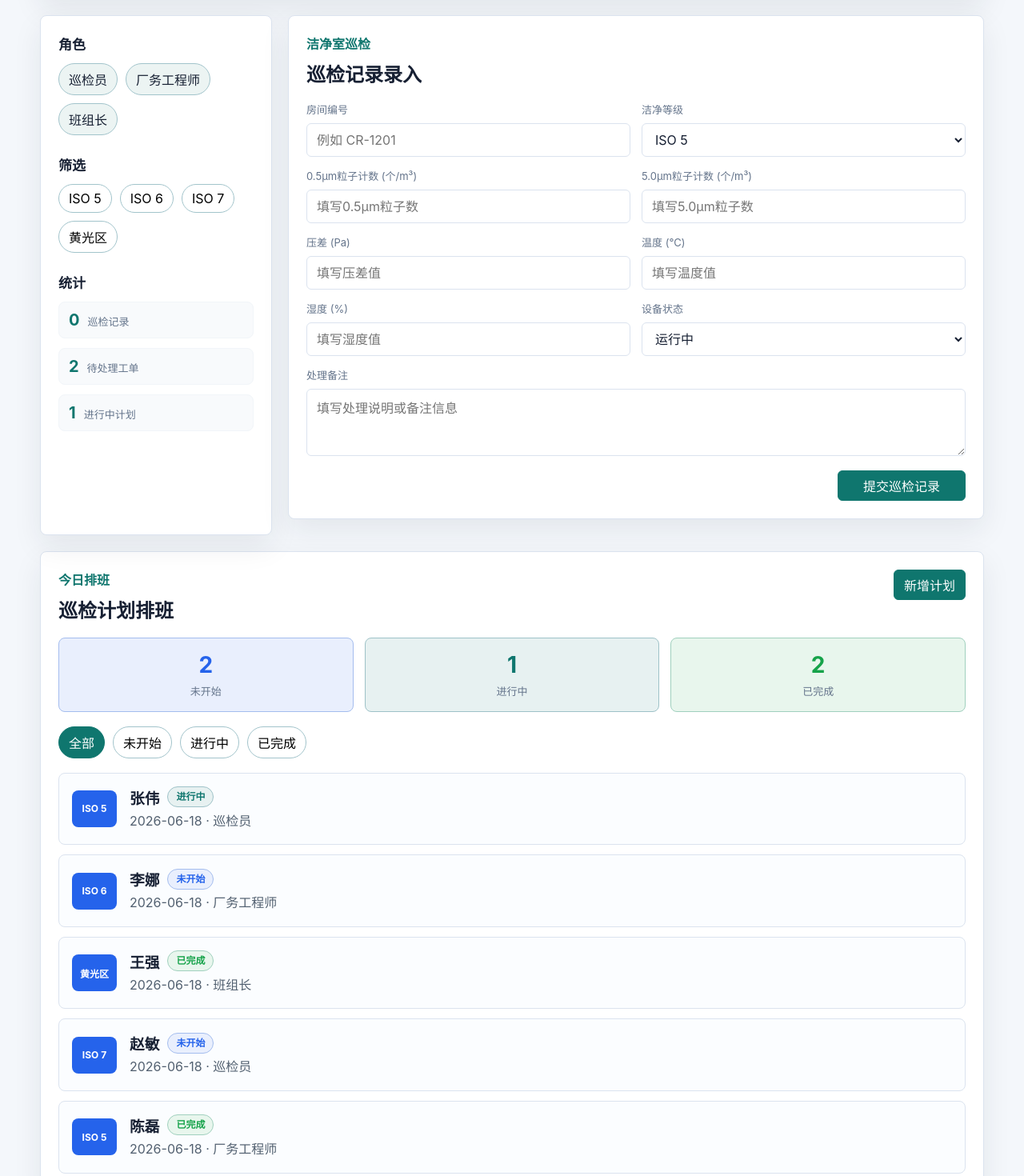
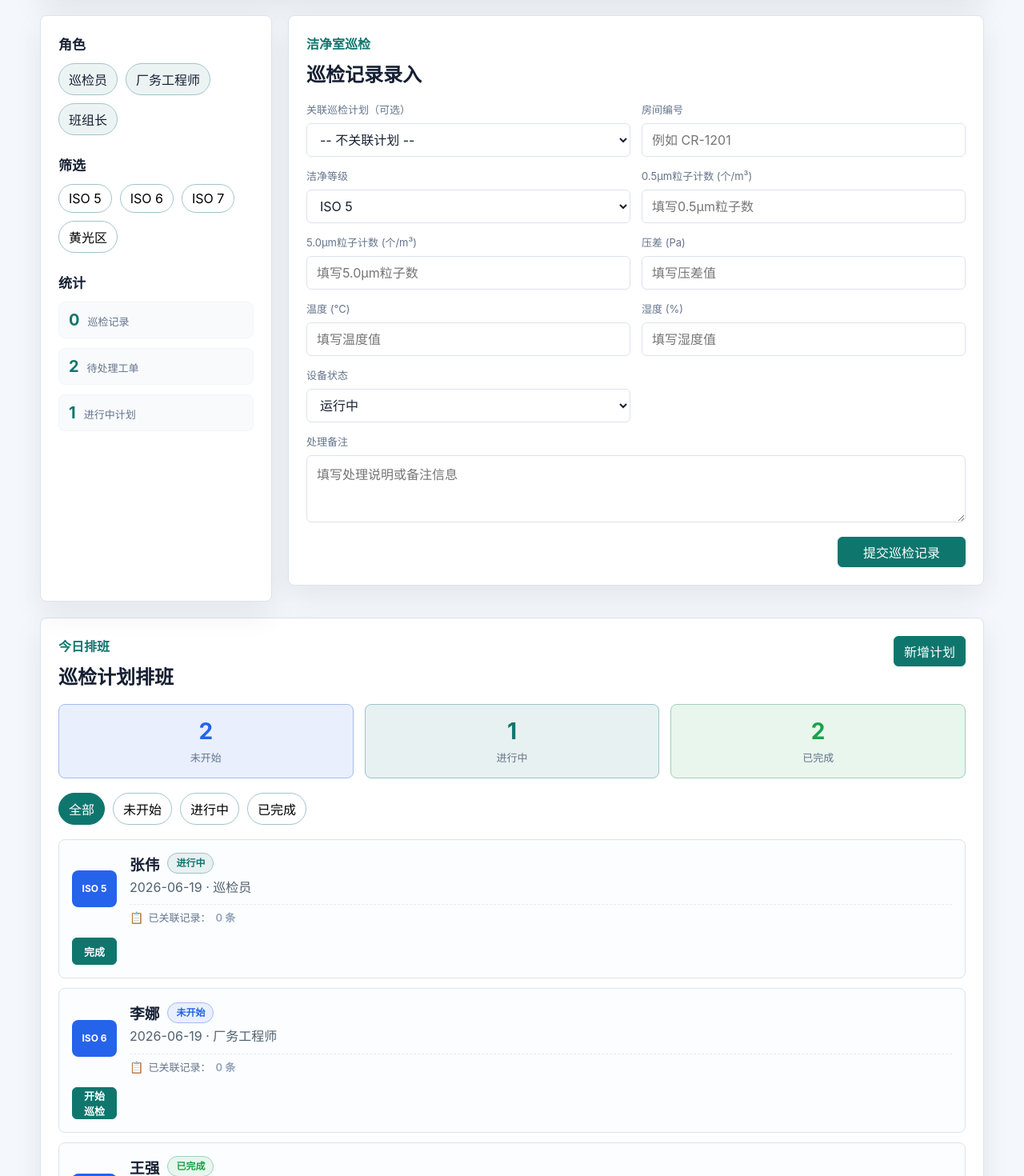
Before and after one commit to aliAjax/hxwl-09-6ff6e8e, a React (Vite) app: page / in a window 1280 px wide. Shown: the part 4340-5810 px from the top of the page at 80% size. Built offline with nearby package versions, Linux system fonts and the light colour scheme.

Commit message:
.3436396082391580:bb55410436bda3ade891bbcc220434fa_6a34e845ae137ad716a97a24.6a34e847ae137ad716a97a2c.6a34e8478c8f945cc8b932af:Trae CN.T(2026/6/19 14:57:11)

```diff
--- a/src/App.tsx
+++ b/src/App.tsx
@@ -19,6 +19,7 @@ import { useAppStore } from "./stores";
 import type {
   AnomalyType,
   CleanArea,
+  InspectionRecord,
   PlanStatus,
   RoleType,
   TicketAnomalyType,
@@ -72,6 +73,8 @@ function App() {
     anomalyTraces,
     setThresholds,
     addInspectionRecord,
+    linkRecordToPlan,
+    getTodayPlans,
     createTicketFromRecord,
     hasTicketForRecord,
     getExistingRoomIds,
@@ -148,6 +151,13 @@ function App() {
     const total = sampleRecords.length - results.filter((r) => r.none).length;
     return [String(particle), String(pressure), String(temphum), String(total)];
   }, [thresholds]);
+
+  const handleSubmitInspectionRecord = (record: InspectionRecord, planId?: number) => {
+    addInspectionRecord(record);
+    if (planId) {
+      linkRecordToPlan(planId, record.id);
+    }
+  };
 
   const handlePlanStatusFilter = (filter: "全部" | PlanStatus) => {
     setFilters({ ...filters, planStatusFilter: filter });
@@ -369,8 +379,9 @@ function App() {
 
         <InspectionRecordForm
           thresholds={thresholds}
-          onSubmit={addInspectionRecord}
+          onSubmit={handleSubmitInspectionRecord}
           existingRoomIds={getExistingRoomIds()}
+          todayPlans={getTodayPlans()}
         />
       </section>
 
@@ -379,6 +390,7 @@ function App() {
         activeFilter={filters.planStatusFilter}
         onFilterChange={handlePlanStatusFilter}
         onAddPlan={(plan) => createInspectionPlan(plan)}
+        onStatusChange={(planId, status) => store.updateInspectionPlanStatus(planId, status)}
       />
 
       <AnomalyTicketManagement
--- a/src/components/InspectionRecordForm.tsx
+++ b/src/components/InspectionRecordForm.tsx
@@ -1,4 +1,4 @@
-import { useState, useMemo } from "react";
+import { useState, useMemo, useEffect } from "react";
 import type {
   AreaThreshold,
   CleanArea,
@@ -7,6 +7,7 @@ import type {
   RecordStatus,
   AnomalyType,
   InspectionRecordInput,
+  InspectionPlan,
 } from "../domain";
 import {
   CLEAN_AREAS,
@@ -31,16 +32,18 @@ type SampleRecord = {
 
 interface InspectionRecordFormProps {
   thresholds: AreaThreshold[];
-  onSubmit: (record: InspectionRecord) => void;
+  onSubmit: (record: InspectionRecord, planId?: number) => void;
   existingRoomIds: string[];
+  todayPlans: InspectionPlan[];
 }
 
 const project = {
   domain: "洁净室巡检",
 };
 
-export default function InspectionRecordForm({ thresholds, onSubmit, existingRoomIds }: InspectionRecordFormProps) {
+export default function InspectionRecordForm({ thresholds, onSubmit, existingRoomIds, todayPlans }: InspectionRecordFormProps) {
   const [form, setForm] = useState({
+    planId: "" as string,
     roomId: "",
     area: CLEAN_AREAS[0] as CleanArea,
     particle05um: "",
@@ -53,6 +56,20 @@ export default function InspectionRecordForm({ thresholds, onSubmit, existingRoo
   });
   const [errors, setErrors] = useState<Record<string, string>>({});
   const [showSuccess, setShowSuccess] = useState(false);
+
+  const selectedPlan = useMemo(() => {
+    if (!form.planId) return null;
+    return todayPlans.find((p) => p.id === parseInt(form.planId)) || null;
+  }, [form.planId, todayPlans]);
+
+  useEffect(() => {
+    if (selectedPlan) {
+      setForm((prev) => ({
+        ...prev,
+        area: selectedPlan.area,
+      }));
+    }
+  }, [selectedPlan]);
 
   const previewRecord = useMemo(() => {
     const p05 = parseFloat(form.particle05um);
@@ -135,10 +152,12 @@ export default function InspectionRecordForm({ thresholds, onSubmit, existingRoo
     };
 
     const newRecord = buildInspectionRecord(input, thresholds);
+    const planId = form.planId ? parseInt(form.planId) : undefined;
 
-    onSubmit(newRecord);
+    onSubmit(newRecord, planId);
 
     setForm({
+      planId: "",
       roomId: "",
       area: CLEAN_AREAS[0],
       particle05um: "",
@@ -176,6 +195,31 @@ export default function InspectionRecordForm({ thresholds, onSubmit, existingRoo
       </div>
 
       <div className="record-form-grid">
+        <label>
+          <span>关联巡检计划（可选）</span>
+          <select
+            value={form.planId}
+            onChange={(e) => updateField("planId", e.target.value)}
+          >
+            <option value="">-- 不关联计划 --</option>
+            {todayPlans.length === 0 && (
+              <option value="" disabled>（今日暂无计划）</option>
+            )}
+            {todayPlans.map((p) => (
+              <option key={p.id} value={p.id}>
+                {p.area} · {p.inspector} · {p.status}
+              </option>
+            ))}
+          </select>
+          {selectedPlan && (
+            <small className="plan-info-hint">
+              已带出：洁净等级 <strong>{selectedPlan.area}</strong>
+              {selectedPlan.inspector && ` · 巡检员：${selectedPlan.inspector}`}
+              {selectedPlan.role && ` · 角色：${selectedPlan.role}`}
+            </small>
+          )}
+        </label>
+
         <label className={errors.roomId ? "has-error" : ""}>
           <span>房间编号</span>
           <input
@@ -191,11 +235,13 @@ export default function InspectionRecordForm({ thresholds, onSubmit, existingRoo
           <select
             value={form.area}
             onChange={(e) => updateField("area", e.target.value)}
+            disabled={!!selectedPlan}
           >
             {CLEAN_AREAS.map((a) => (
               <option key={a} value={a}>{a}</option>
             ))}
           </select>
+          {selectedPlan && <small className="plan-info-hint">已从计划自动带出</small>}
         </label>
 
         <label className={errors.particle05um ? "has-error" : ""}>
--- a/src/components/InspectionSchedule.tsx
+++ b/src/components/InspectionSchedule.tsx
@@ -129,7 +129,9 @@ function InspectionSchedule({
       )}
 
       <div className="record-list">
-        {filtered.map((plan) => (
+        {filtered.map((plan) => {
+          const linkedCount = (plan.linkedRecordIds ?? []).length;
+          return (
             <article key={plan.id} className="record-card plan-card">
               <div className="record-index">{plan.area}</div>
               <div className="plan-card-body">
@@ -140,6 +142,13 @@ function InspectionSchedule({
                   </span>
                 </div>
                 <p>{plan.date} · {plan.role}</p>
+                <div className="plan-linked-count">
+                  <span className="plan-linked-icon">📋</span>
+                  <span>已关联记录：</span>
+                  <strong className={`plan-linked-num ${linkedCount > 0 ? "has-records" : ""}`}>
+                    {linkedCount} 条
+                  </strong>
+                </div>
               </div>
               {onStatusChange && (
                 <div className="plan-card-actions">
@@ -157,7 +166,8 @@ function InspectionSchedule({
                 </div>
               )}
             </article>
-        ))}
+          );
+        })}
         {filtered.length === 0 && <p className="plan-empty">暂无匹配的巡检计划</p>}
       </div>
     </section>
--- a/src/domain/constants.ts
+++ b/src/domain/constants.ts
@@ -119,11 +119,11 @@ export const DEFAULT_THRESHOLDS: AreaThreshold[] = [
 ];
 
 export const DEFAULT_PLANS: InspectionPlan[] = [
-  { id: 1, date: "2026-06-18", area: "ISO 5", role: "巡检员", inspector: "张伟", status: "进行中", synced: true },
-  { id: 2, date: "2026-06-18", area: "ISO 6", role: "厂务工程师", inspector: "李娜", status: "未开始", synced: true },
-  { id: 3, date: "2026-06-18", area: "黄光区", role: "班组长", inspector: "王强", status: "已完成", synced: true },
-  { id: 4, date: "2026-06-18", area: "ISO 7", role: "巡检员", inspector: "赵敏", status: "未开始", synced: true },
-  { id: 5, date: "2026-06-18", area: "ISO 5", role: "厂务工程师", inspector: "陈磊", status: "已完成", synced: true },
+  { id: 1, date: "2026-06-19", area: "ISO 5", role: "巡检员", inspector: "张伟", status: "进行中", linkedRecordIds: [], synced: true },
+  { id: 2, date: "2026-06-19", area: "ISO 6", role: "厂务工程师", inspector: "李娜", status: "未开始", linkedRecordIds: [], synced: true },
+  { id: 3, date: "2026-06-19", area: "黄光区", role: "班组长", inspector: "王强", status: "已完成", linkedRecordIds: [1], synced: true },
+  { id: 4, date: "2026-06-19", area: "ISO 7", role: "巡检员", inspector: "赵敏", status: "未开始", linkedRecordIds: [], synced: true },
+  { id: 5, date: "2026-06-19", area: "ISO 5", role: "厂务工程师", inspector: "陈磊", status: "已完成", linkedRecordIds: [2], synced: true },
 ];
 
 export const DEFAULT_TICKETS: AnomalyTicket[] = [
--- a/src/domain/models.ts
+++ b/src/domain/models.ts
@@ -103,6 +103,7 @@ export interface InspectionPlan {
   role: string;
   inspector: string;
   status: PlanStatus;
+  linkedRecordIds: number[];
   synced?: boolean;
 }
 
--- a/src/repositories/LocalDBRepository.ts
+++ b/src/repositories/LocalDBRepository.ts
@@ -238,6 +238,7 @@ function backfillInspectionPlan(
     role: data.role ?? "巡检员",
     inspector: data.inspector ?? "",
     status: data.status ?? "未开始",
+    linkedRecordIds: data.linkedRecordIds ?? [],
     synced: data.synced ?? false,
   };
 }
@@ -525,6 +526,33 @@ export class LocalDBRepository implements AppRepository {
     );
   }
 
+  async addLinkedRecordToPlan(
+    planId: number,
+    recordId: number
+  ): Promise<void> {
+    return withStore(
+      DB_STORE_NAMES.inspectionPlans,
+      "readwrite",
+      async (store) => {
+        const existing = await promisifyRequest(
+          store.get(planId) as IDBRequest<InspectionPlan>
+        );
+        if (existing) {
+          const linkedRecordIds = existing.linkedRecordIds ?? [];
+          if (!linkedRecordIds.includes(recordId)) {
+            await promisifyRequest(
+              store.put({
+                ...existing,
+                linkedRecordIds: [...linkedRecordIds, recordId],
+                synced: false,
+              })
+            );
+          }
+        }
+      }
+    );
+  }
+
   async getFilters(): Promise<FilterConditions> {
     return withStore(DB_STORE_NAMES.filters, "readonly", async (store) => {
       const result = await promisifyRequest(
--- a/src/repositories/types.ts
+++ b/src/repositories/types.ts
@@ -31,6 +31,7 @@ export interface AppRepository {
   saveInspectionPlan(plan: InspectionPlan): Promise<void>;
   saveAllInspectionPlans(plans: InspectionPlan[]): Promise<void>;
   updatePlanStatus(planId: number, status: InspectionPlan["status"]): Promise<void>;
+  addLinkedRecordToPlan(planId: number, recordId: number): Promise<void>;
 
   getFilters(): Promise<FilterConditions>;
   saveFilters(filters: FilterConditions): Promise<void>;
--- a/src/services/PlanService.ts
+++ b/src/services/PlanService.ts
@@ -21,6 +21,11 @@ export class PlanService {
     return all.filter((p) => p.status === status);
   }
 
+  async getByDate(date: string): Promise<InspectionPlan[]> {
+    const all = await this.repo.getInspectionPlans();
+    return all.filter((p) => p.date === date);
+  }
+
   async create(input: {
     date: string;
     area: CleanArea;
@@ -34,6 +39,7 @@ export class PlanService {
       role: input.role,
       inspector: input.inspector.trim(),
       status: "未开始",
+      linkedRecordIds: [],
       synced: false,
     };
     await this.repo.saveInspectionPlan(plan);
@@ -42,6 +48,10 @@ export class PlanService {
 
   async updateStatus(planId: number, status: PlanStatus): Promise<void> {
     await this.repo.updatePlanStatus(planId, status);
+  }
+
+  async addLinkedRecord(planId: number, recordId: number): Promise<void> {
+    await this.repo.addLinkedRecordToPlan(planId, recordId);
   }
 
   async replaceAll(plans: InspectionPlan[]): Promise<void> {
@@ -56,6 +66,10 @@ export class PlanService {
     };
   }
 
+  countLinkedRecords(plan: InspectionPlan): number {
+    return (plan.linkedRecordIds ?? []).length;
+  }
+
   getAreas(): CleanArea[] {
     return CLEAN_AREAS;
   }
--- a/src/stores/useAppStore.ts
+++ b/src/stores/useAppStore.ts
@@ -105,6 +105,8 @@ export interface UseAppStoreReturn {
     inspector: string;
   }) => Promise<InspectionPlan | null>;
   updateInspectionPlanStatus: (planId: number, status: PlanStatus) => void;
+  linkRecordToPlan: (planId: number, recordId: number) => void;
+  getTodayPlans: () => InspectionPlan[];
   checkAnomalies: (readings: {
     area: CleanArea;
     particle05um: number;
@@ -515,6 +517,32 @@ export function useAppStore(): UseAppStoreReturn {
     [setInspectionPlans]
   );
 
+  const linkRecordToPlan = useCallback(
+    (planId: number, recordId: number) => {
+      setInspectionPlans((prev) =>
+        prev.map((p) => {
+          if (p.id !== planId) return p;
+          const linkedRecordIds = p.linkedRecordIds ?? [];
+          if (linkedRecordIds.includes(recordId)) return p;
+          return {
+            ...p,
+            linkedRecordIds: [...linkedRecordIds, recordId],
+            synced: false,
+          };
+        })
+      );
+      localDBRepository.addLinkedRecordToPlan(planId, recordId).catch((err) =>
+        console.error("Failed to link record to plan:", err)
+      );
+    },
+    [setInspectionPlans]
+  );
+
+  const getTodayPlans = useCallback(() => {
+    const today = appService.plans.todayStr();
+    return inspectionPlans.filter((p) => p.date === today);
+  }, [inspectionPlans]);
+
   const checkAnomalies = useCallback(
     (readings: {
       area: CleanArea;
@@ -765,6 +793,8 @@ export function useAppStore(): UseAppStoreReturn {
     addInspectionPlan,
     createInspectionPlan,
     updateInspectionPlanStatus,
+    linkRecordToPlan,
+    getTodayPlans,
     checkAnomalies,
     getRecordStatus,
     hasTicketForRecord,
--- a/src/styles.css
+++ b/src/styles.css
@@ -394,6 +394,30 @@ input {
   border: 1px solid color-mix(in srgb, #16a34a 30%, #dbe3ef);
 }
 
+.plan-linked-count {
+  display: flex;
+  align-items: center;
+  gap: 6px;
+  font-size: 13px;
+  color: #64748b;
+  margin-top: 4px;
+  padding-top: 6px;
+  border-top: 1px dashed #e2e8f0;
+}
+
+.plan-linked-icon {
+  font-size: 14px;
+}
+
+.plan-linked-num {
+  color: #94a3b8;
+  font-weight: 600;
+}
+
+.plan-linked-num.has-records {
+  color: var(--primary);
+}
+
 .plan-empty {
   text-align: center;
   color: #94a3b8;
@@ -1009,6 +1033,21 @@ input {
   color: #172033;
   font: inherit;
   resize: vertical;
+}
+
+.plan-info-hint {
+  font-size: 12px;
+  color: #0891b2;
+  background: color-mix(in srgb, #0891b2 8%, #ffffff);
+  border: 1px solid color-mix(in srgb, #0891b2 25%, #dbe3ef);
+  border-radius: 6px;
+  padding: 6px 10px;
+  line-height: 1.6;
+}
+
+.plan-info-hint strong {
+  color: #0e7490;
+  font-weight: 600;
 }
 
 .record-form-remark {
```
Lines whose indentation alone changed are shown as unchanged.
